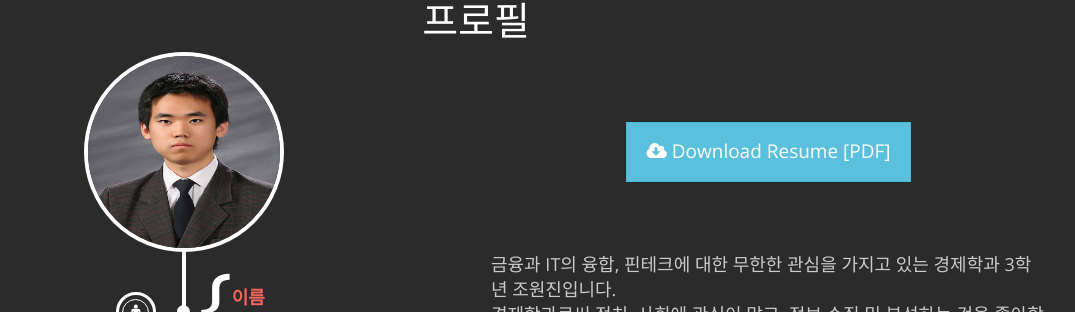
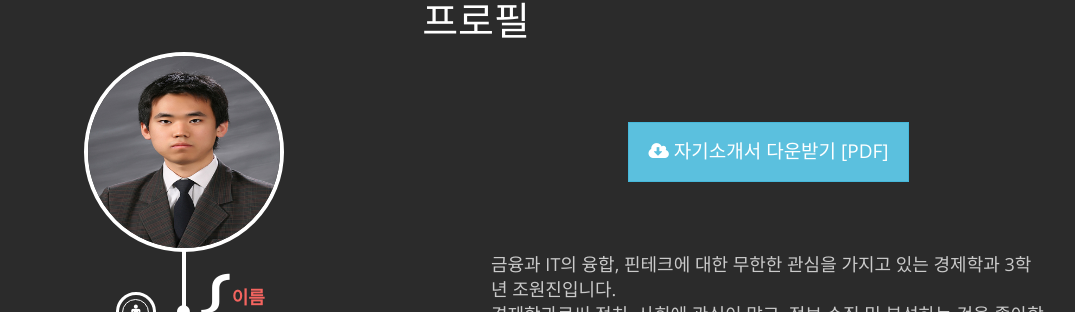
Before and after one commit to dnjs0309/dnjs0309.github.io, a Jekyll site: the page built from index.html, in a window 1280 px wide and 900 px high, scrolled down 839 px. Shown: the part 122-434 px from the top of the window, without its empty margins (164-1239 px from the left). Built offline with Jekyll 4.4.1, drawn with Linux system fonts in a browser that asks for light colours; nearby versions of some CDN libraries.

Commit message:
Update profile.html

```diff
--- a/_includes/profile.html
+++ b/_includes/profile.html
@@ -88,7 +88,7 @@
 				<div class="col-md-6">
 
 				<div class="download-cv">
-					<a href="assets/Miroslav_Maksimovic_CV.pdf" target="_blank" class="btn btn-lg btn-info"><i class="fa fa-cloud-download"></i> Download Resume [PDF]</a>
+					<a href="assets/Miroslav_Maksimovic_CV.pdf" target="_blank" class="btn btn-lg btn-info"><i class="fa fa-cloud-download"></i> 자기소개서 다운받기 [PDF]</a>
 				</div>
 
 				<div class="profile-summary">
```
